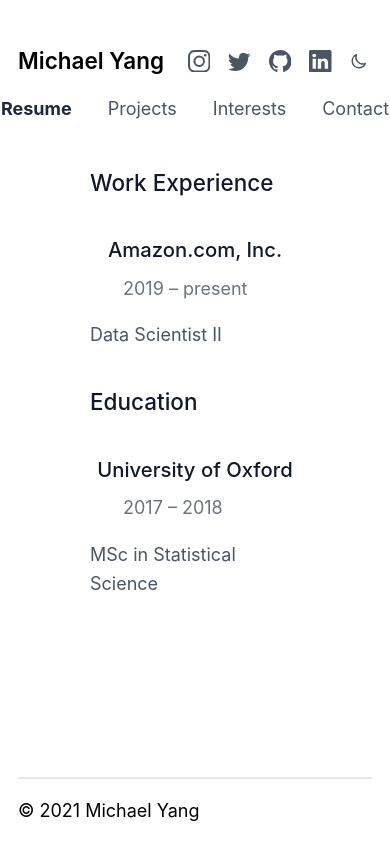
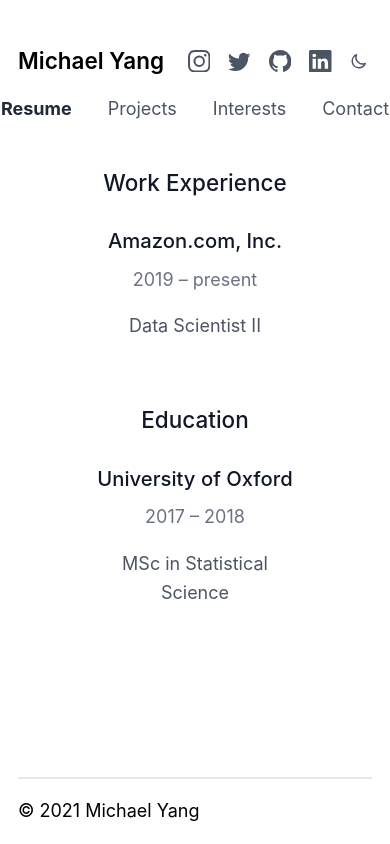
Before and after one commit to mch-yang/michaely.me, a Next.js app: page /resume in a window 390 px wide. Built offline with nearby package versions, Linux system fonts and the light colour scheme.

Commit message:
Center resume items on small screen

```diff
--- a/components/ResumeItem.js
+++ b/components/ResumeItem.js
@@ -1,15 +1,17 @@
 export default function ResumeItem({company, text, year}) {
   return (
-      <div className="max-w-6xl mx-auto mb-8 items-center px-20">
+      <div className="max-w-6xl mx-auto mb-8 items-center py-6">
         <div className="flex flex-col justify-between items-center md:flex-row">
-          <h4 className="flex mb-2 text-lg font-medium text-gray-900 md:text-xl dark:text-gray-100">
+          <h4 className="flex mb-2 text-lg font-medium text-gray-900 dark:text-gray-100">
             {company}
           </h4>
-          <p className="w-32 mb-4 text-left text-gray-500 md:text-right md:mb-0">
+          <p className="w-32 mb-4 text-gray-500 md:text-right text-center md:mb-0">
             {year}
           </p>
         </div>
-        <p className="text-gray-600 dark:text-gray-400">{text}</p>
+        <p className="text-gray-600 dark:text-gray-400 md:text-left text-center">
+          {text}
+        </p>
       </div>
   )
 }
--- a/pages/resume.js
+++ b/pages/resume.js
@@ -7,29 +7,30 @@ export default function Resume() {
       title="Resume – Michael Yang"
       description="Experience"
     >
+
     <div className="max-w-6xl mx-auto w-auto mb-8 px-20">
-          <h4 className="flex mb-2 text-xl font-medium text-gray-900 md:text-xl dark:text-gray-100">
+        <h4 className="text-xl font-medium md:text-left text-center text-gray-900 dark:text-gray-100">
           Work Experience
         </h4>
-      </div>
 
         <ResumeItem
           company="Amazon.com, Inc."
           year="2019 – present"
           text="Data Scientist II"
         />
+    </div>
 
     <div className="max-w-6xl mx-auto w-auto mb-8 px-20">
-          <h4 className="flex mb-2 text-xl font-medium text-gray-900 md:text-xl dark:text-gray-100">
+        <h4 className="text-xl font-medium md:text-left text-center text-gray-900 dark:text-gray-100">
           Education
         </h4>
-      </div>
 
         <ResumeItem
           company="University of Oxford"
           year="2017 – 2018"
           text="MSc in Statistical Science"
         />
+    </div>
 
     </Container>
   );
```
Lines whose indentation alone changed are shown as unchanged.
